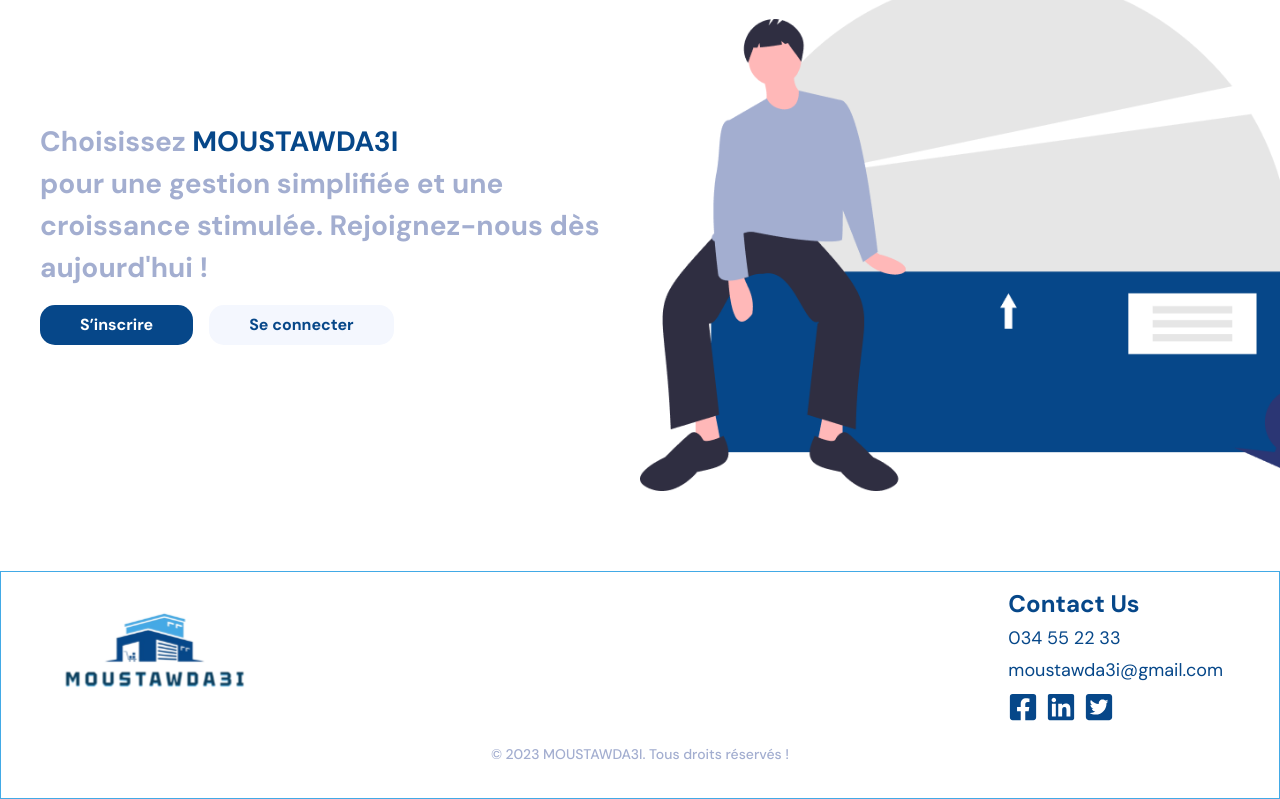
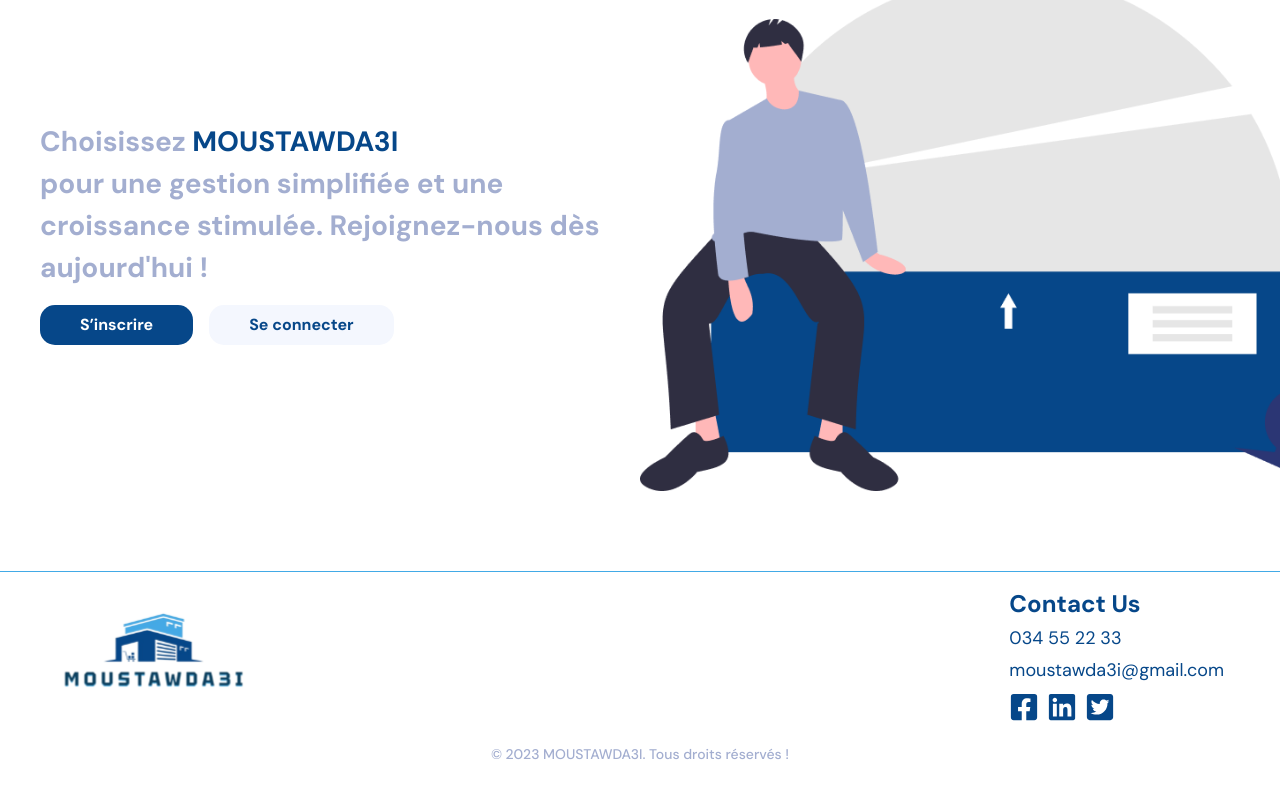
Before and after one commit to Mehdi-Guendouz/mostawda3i, a React app: page /landing in a window 1280 px wide. Shown: the part 3140-3939 px from the top of the page. Built offline with nearby package versions, Linux system fonts and the light colour scheme; the HTML template or start-up script is replaced by a standard one.

Commit message:
small changes

```diff
--- a/src/components/landingPage/Footer.tsx
+++ b/src/components/landingPage/Footer.tsx
@@ -3,7 +3,7 @@
 
 const Footer = () => {
   return (
-    <div className="py-4 flex items-center flex-col w-full px-4 border border-[#42AAE6] border-solid mt-10">
+    <div className="py-4 flex items-center flex-col w-full px-4 border-t border-[#42AAE6] border-solid mt-10">
       <div className="flex items-center justify-between px-10 w-full">
         <img src={logo} alt="logo" className="w-[200px]" />
         <div className="flex flex-col items-start gap-1 text-primary-blue text-lg">
```
